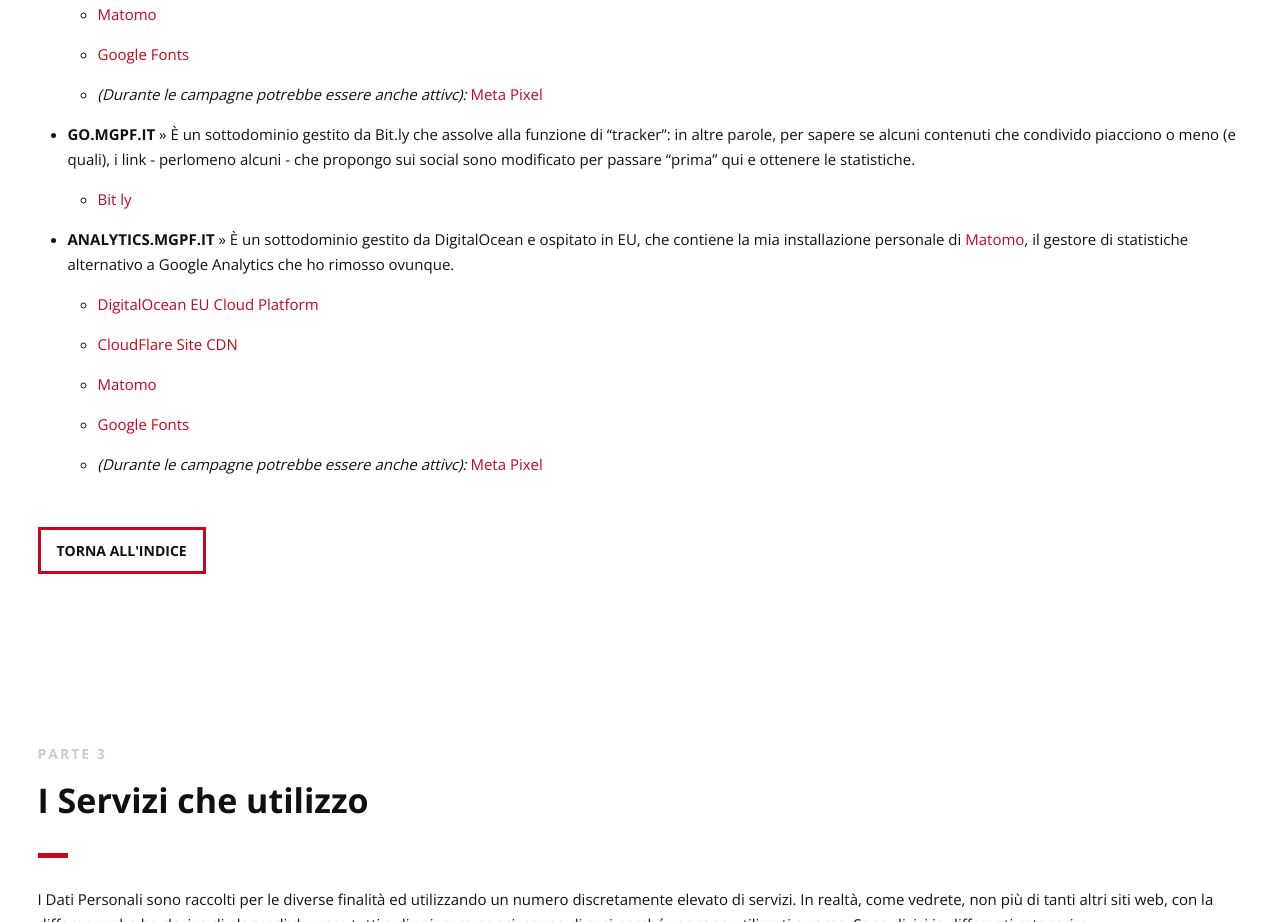
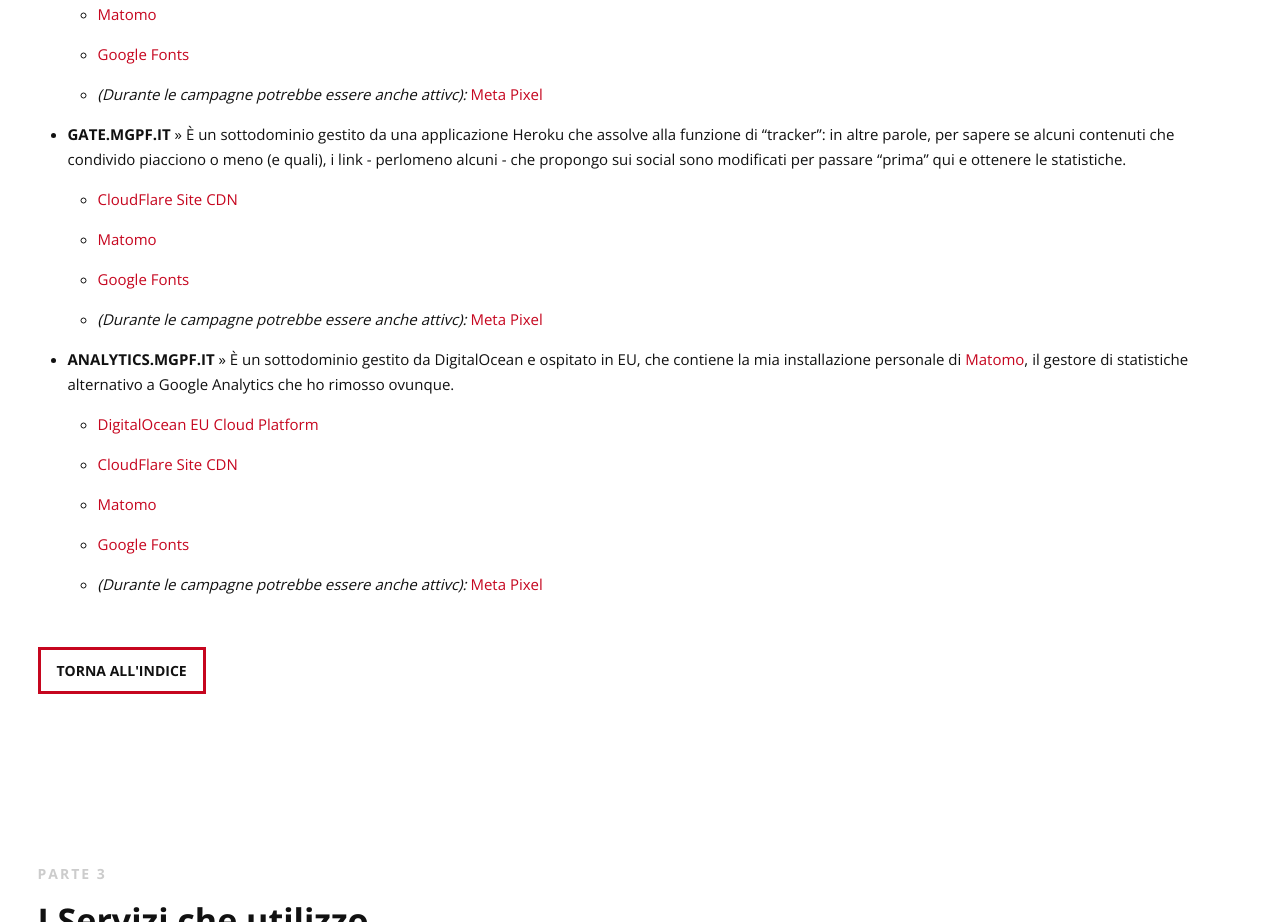
Before and after one commit to lastknight/privacy.matteoflora.com, a plain HTML site: page index.html in a window 1280 px wide. Shown: the part 9280-10202 px from the top of the page. Drawn offline with nearby package versions, Linux system fonts and the light colour scheme.

Commit message:
gate.mgof.it

```diff
--- a/index.html
+++ b/index.html
@@ -797,13 +797,22 @@
                                 </ul>
                             </li>
                             <li>
-                                <p><strong>GO.MGPF.IT</strong> » È un sottodominio gestito da Bit.ly che assolve alla
+                                <p><strong>GATE.MGPF.IT</strong> » È un sottodominio gestito da una applicazione Heroku che assolve alla
                                     funzione di “tracker”: in altre parole, per sapere se alcuni contenuti che condivido
                                     piacciono o meno (e quali), i link - perlomeno alcuni - che propongo sui social sono
-                                    modificato per passare “prima” qui e ottenere le statistiche.</p>
-                                <ul>
-                                    <li>
-                                        <p><a href="#bit-ly">Bit ly</a></p>
+                                    modificati per passare “prima” qui e ottenere le statistiche.</p>
+                                <ul>
+                                    <li>
+                                        <p><a href="#cloudflare-site-cdn">CloudFlare Site CDN</a></p>
+                                    </li>
+                                    <li>
+                                        <p><a href="#matomo">Matomo</a></p>
+                                    </li>
+                                    <li>
+                                        <p><a href="#google-fonts">Google Fonts</a></p>
+                                    </li>
+                                    <li>
+                                        <p><i>(Durante le campagne potrebbe essere anche attivc):</i> <a href="#meta-pixel-e-derivati-">Meta Pixel</a></p>
                                     </li>
                                 </ul>
                             </li>
```
